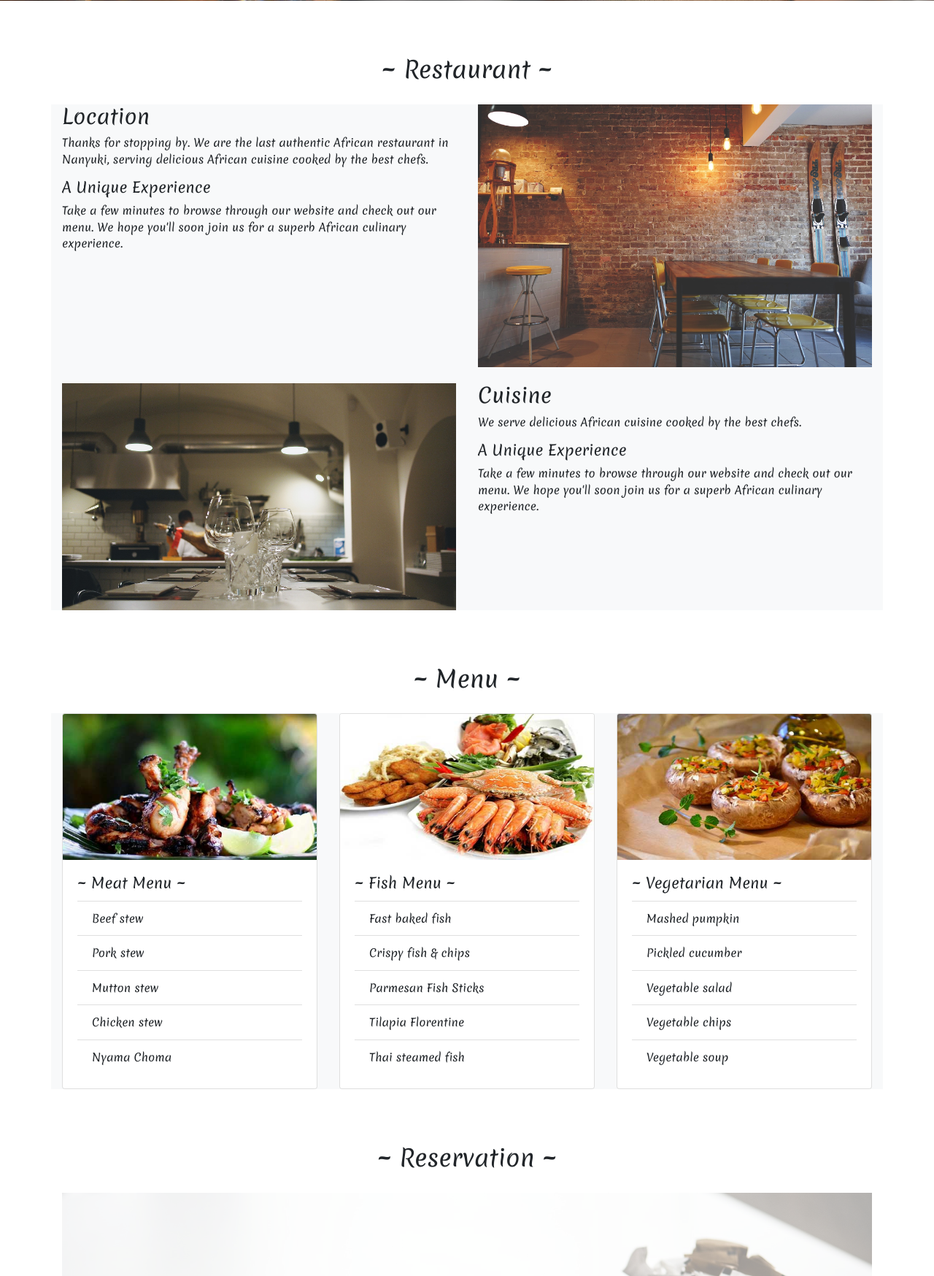
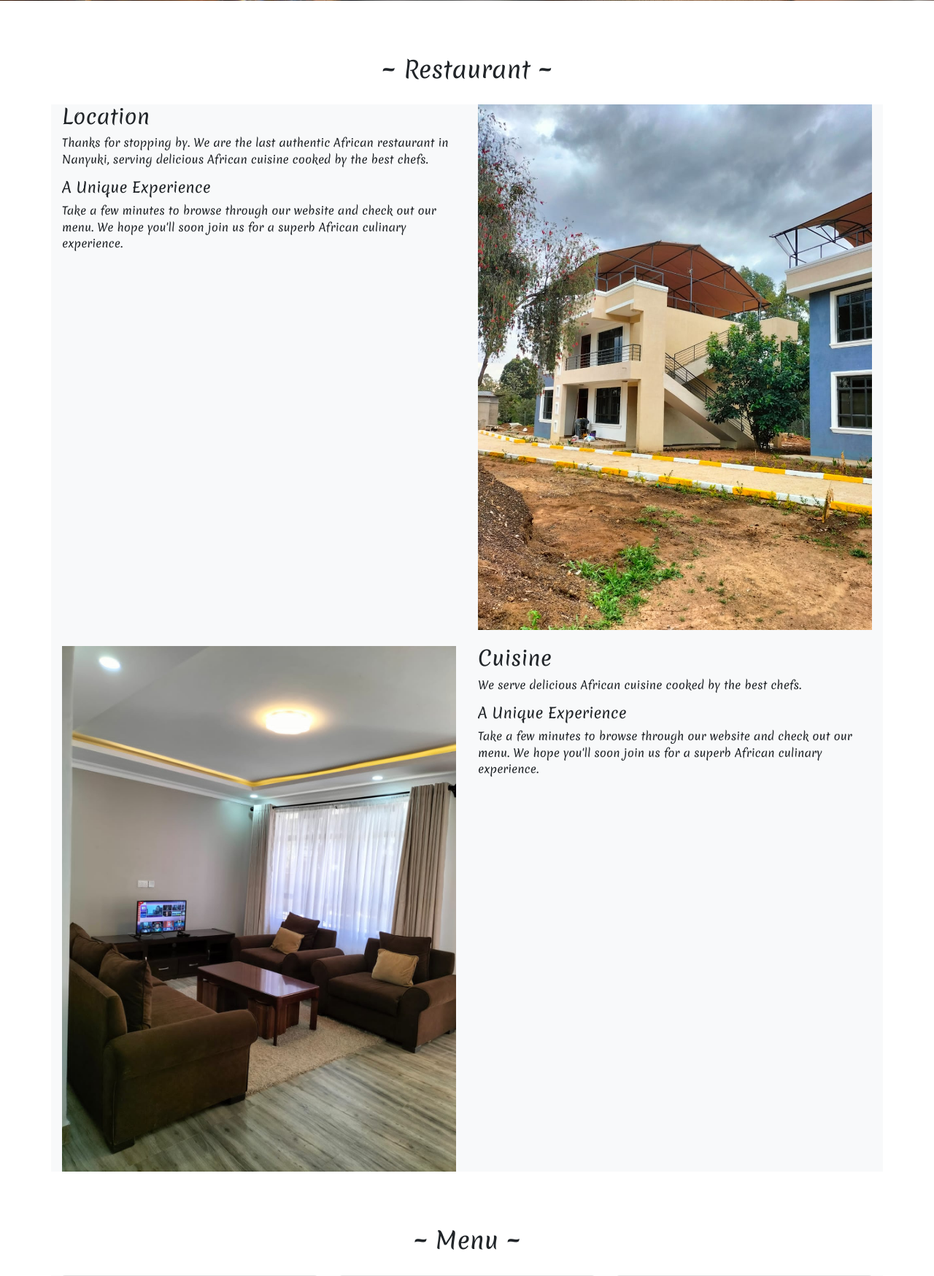
Before and after one commit to Deuce15/hotel, a Django app: page / in a window 1280 px wide. Shown: the part 849-2597 px from the top of the page at 73% size. Run offline with Django 4.2, Linux system fonts and the light colour scheme; some libraries are stand-ins or nearby versions.

Commit message:
Pictures

```diff
--- a/website/templates/home.html
+++ b/website/templates/home.html
@@ -104,13 +104,13 @@
   					<p>Take a few minutes to browse through our website and check out our menu. We hope you'll soon join us for a superb African culinary experience.</p>
   				</div>
   				<div class="col-md-6" data-aos="fade-up">
-  					<img class="img-fluid" src="{% static 'website/assets/images/location.jpg' %}">
+  					<img class="img-fluid" src="{% static 'website/assets/images/location1.jpeg' %}">
   				</div>
   			</div>
   			<div class="row bg-light"><br></div>
   			<div class="row bg-light">
   				<div class="col-md-6 order-md-1 order-2" data-aos="fade-up">
-  					<img class="img-fluid " src="{% static 'website/assets/images/cuisine.jpg' %}">
+  					<img class="img-fluid " src="{% static 'website/assets/images/cuisine1.jpeg' %}">
   				</div>
   				<div class="col-md-6 order-md-12 order-1">
   					<h3>Cuisine</h3>
```
Also changed, not shown: static/website/assets/images/cuisine1.jpeg (added), static/website/assets/images/location1.jpeg (added).
